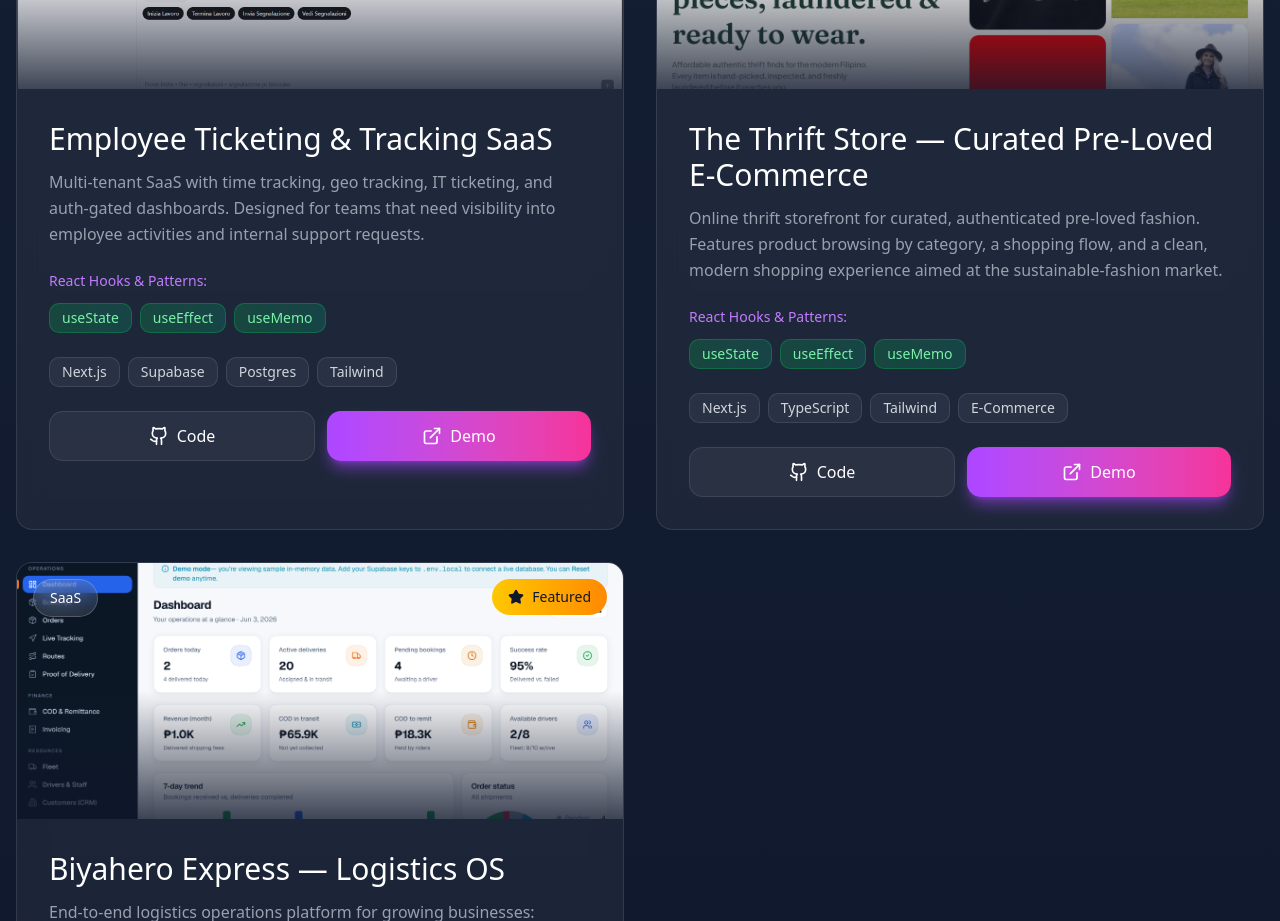
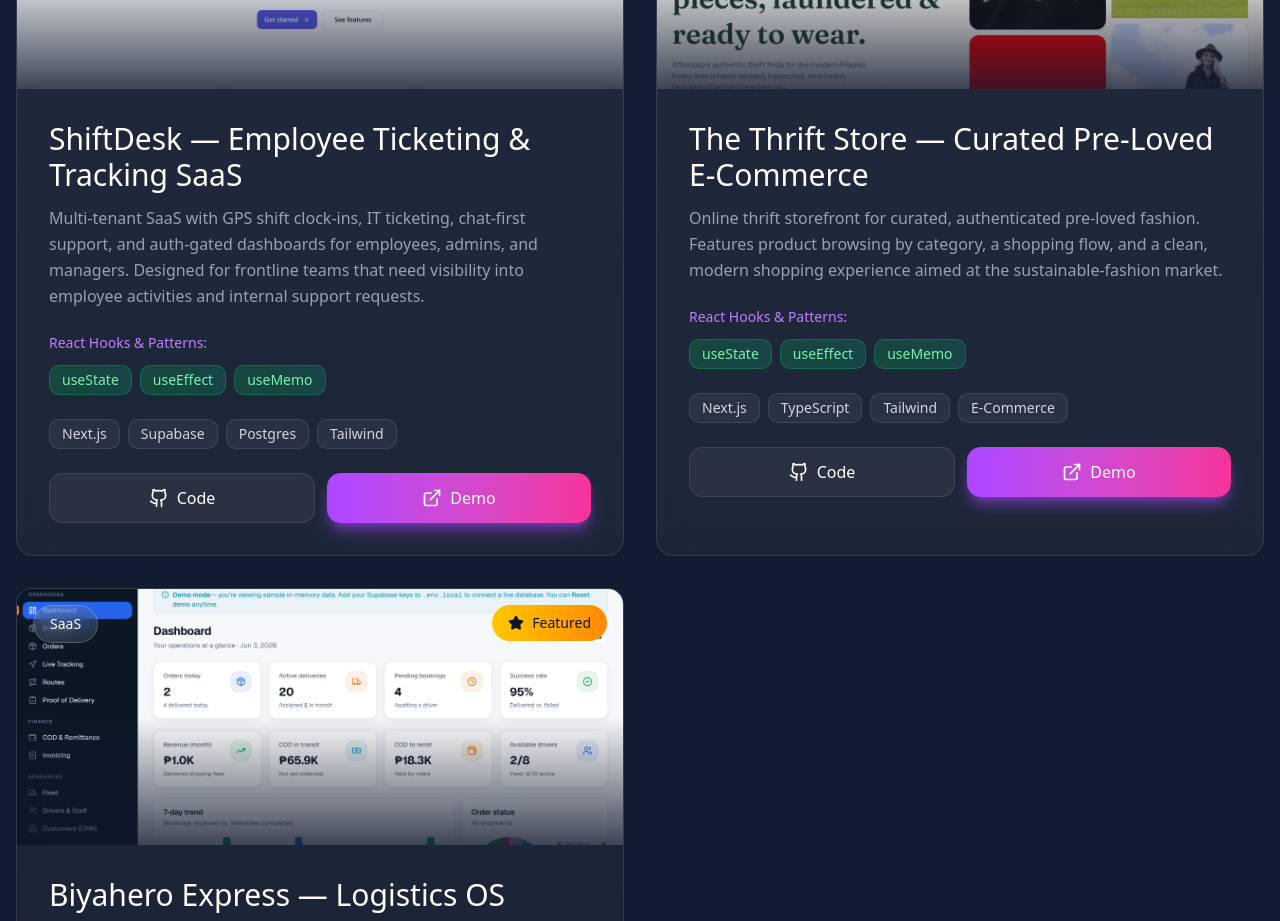
Before and after one commit to TsuTsu03/portfolio-web, a React (Vite) app: page / in a window 1280 px wide. Shown: the part 5060-5981 px from the top of the page. Built offline with nearby package versions, Linux system fonts and the light colour scheme.

Commit message:
added new project

```diff
--- a/src/components/Project.tsx
+++ b/src/components/Project.tsx
@@ -81,14 +81,14 @@ const projectsData: Project[] = [
   },
   {
     id: 4,
-    title: "Employee Ticketing & Tracking SaaS",
+    title: "ShiftDesk — Employee Ticketing & Tracking SaaS",
     description:
-      "Multi-tenant SaaS with time tracking, geo tracking, IT ticketing, and auth-gated dashboards. Designed for teams that need visibility into employee activities and internal support requests.",
+      "Multi-tenant SaaS with GPS shift clock-ins, IT ticketing, chat-first support, and auth-gated dashboards for employees, admins, and managers. Designed for frontline teams that need visibility into employee activities and internal support requests.",
     tags: ["Next.js", "Supabase", "Postgres", "Tailwind"],
     category: "SaaS",
     image: EmployeeImg as unknown as string,
     githubUrl: "https://github.com/TsuTsu03/employee-ticketing-system",
-    liveUrl: "https://employee-system-sooty.vercel.app/auth/login",
+    liveUrl: "https://employee-system-nine-rosy.vercel.app/",
     hooksUsed: ["useState", "useEffect", "useMemo"],
     featured: true
   },
```
Also changed, not shown: src/assets/projects/Employee.png.
